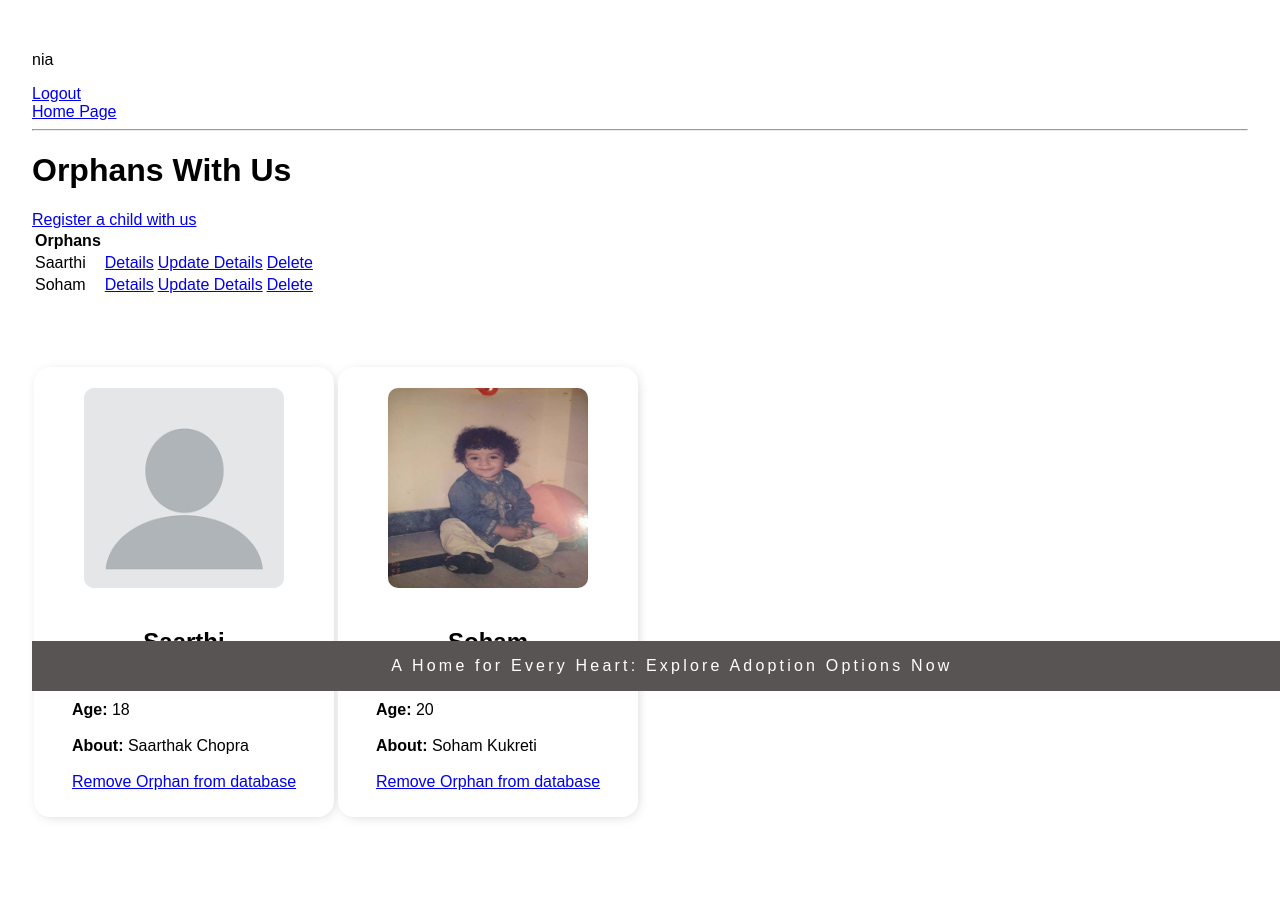
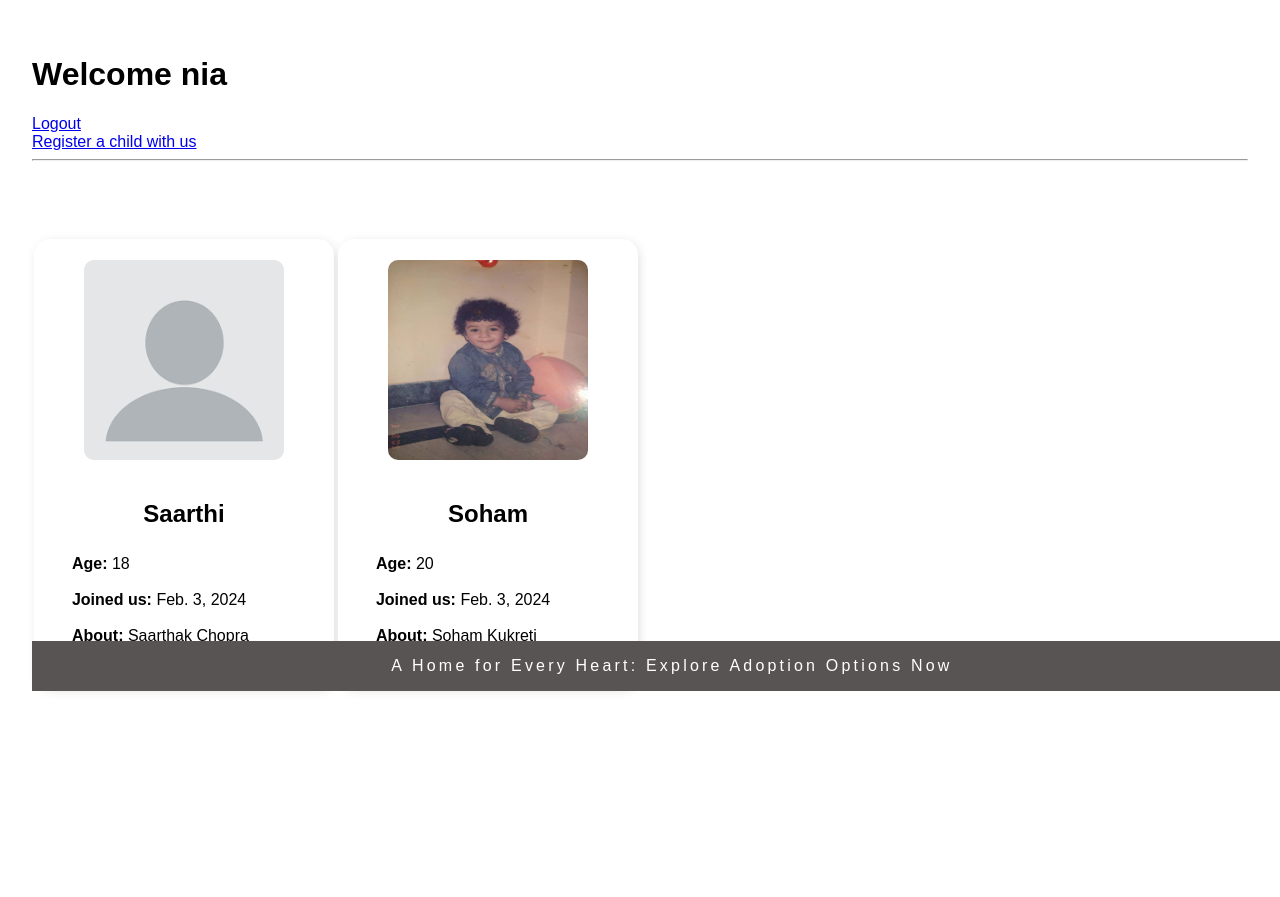
Before and after one commit to Arushi-Kapkoti/ParentMe, a Django app: page /Orphans/ in a window 1280 px wide. Shown: the part 109-1006 px from the top of the page. After the commit the page ends 801 px from the top, so only its background shows below. Run offline with Django 5.2, Linux system fonts and the light colour scheme; a user stored in the database is signed in; data comes from the database, SQL or seed files in the repository.

Commit message:
Added more styling to Orphan List Page

```diff
--- a/backend/main/templates/main/AddOrphan.html
+++ b/backend/main/templates/main/AddOrphan.html
@@ -1,4 +1,4 @@
-<h3>New Child Registration</h3>
+
 <a href="{% url 'OrphanList' %}">Go Back</a>
 <form method="POST" enctype="multipart/form-data" action="">
     {% csrf_token %}
--- a/backend/main/templates/main/orphan_list.html
+++ b/backend/main/templates/main/orphan_list.html
@@ -1,36 +1,15 @@
 {% extends 'main/base.html' %}
 {% block content %}
 {% if request.user.is_authenticated %}
-    <p>{{request.user}}</p>
+    <h1>Welcome {{request.user}}</h1>
     <a href="{% url 'logout-orphanage' %}">Logout</a>
 {% else %}
     <a href="{% url 'login-orphanage' %}">Login</a>
 {% endif %}
 <br>
-<a href="{% url 'landingPage' %}">Home Page</a><br>
+
+<a href="{% url 'AddOrphan' %}">Register a child with us</a>
 <hr>
-<h1>Orphans With Us</h1>
-<a href="{% url 'AddOrphan' %}">Register a child with us</a>
-<table>
-    <tr>
-        <th>
-            Orphans
-        </th>
-        <th></th>
-        <th></th>
-        <th></th>
-    </tr>
-    {% for orphan in Orphans %}
-    <tr>
-        <td>{{orphan.name}}</td>
-        <td><a href="{% url 'OrphanDetails' orphan.id %}">Details</a></td>
-        <td><a href="{% url 'UpdateOrphanDetails' orphan.id %}">Update Details</a></td>
-        <td><a href="{% url 'RemoveOrphan' orphan.id %}">Delete</a></td>
-    </tr>
-    {% empty %}
-    <h3>No orphans registered with us</h3>
-    {% endfor %}
-</table>
 
 <div class="outergrid">
     {% for orphan in Orphans %}
@@ -41,12 +20,14 @@
             <img src="/static/assets/images/noUser.png" width="200px" height="200px" style="border-radius: 5%;">
         {% endif %}
         <div>
-            <h2>{{orphan.name}}</h2>
+            <h2><a href="{% url 'UpdateOrphanDetails' orphan.id %}" style="text-decoration: none; color: black;">{{orphan.name}}</a></h2>
         </div>
         <div class="details">
             <b>Age: </b>{{orphan.age}}<br><br>
+            <b>Joined us: </b>{{orphan.joined}}<br><br>
+            <!-- <a href="{% url 'OrphanDetails' orphan.id %}">Details</a><br><br> -->
             <b>About: </b>{{orphan.description}}<br><br>
-            <a href="{% url 'RemoveOrphan' orphan.id %}">Remove Orphan from database</a>
+            <a href="{% url 'RemoveOrphan' orphan.id %}" style="color: rgb(66, 66, 66);">Remove Orphan from database</a>
 
         </div>
     </div>
```
